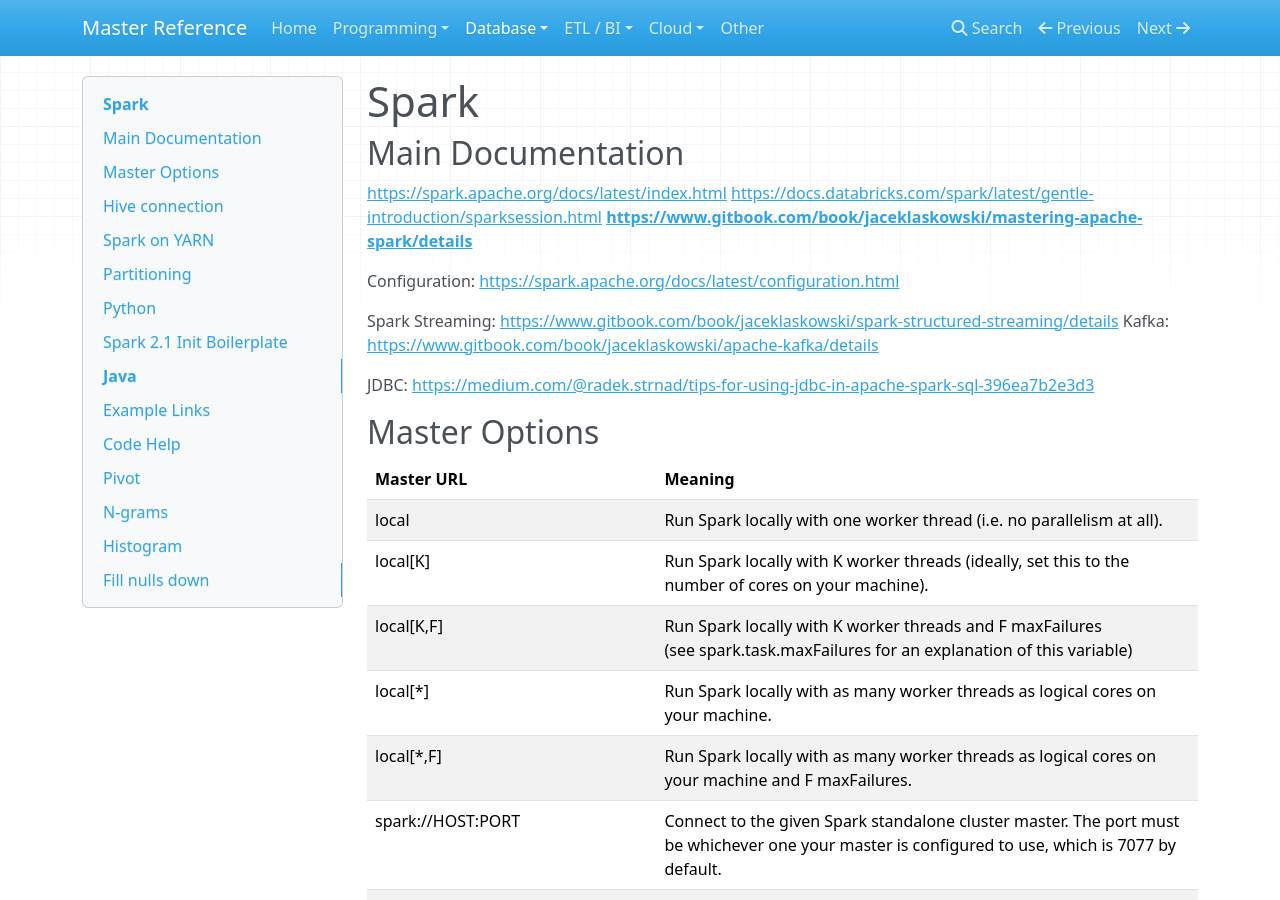
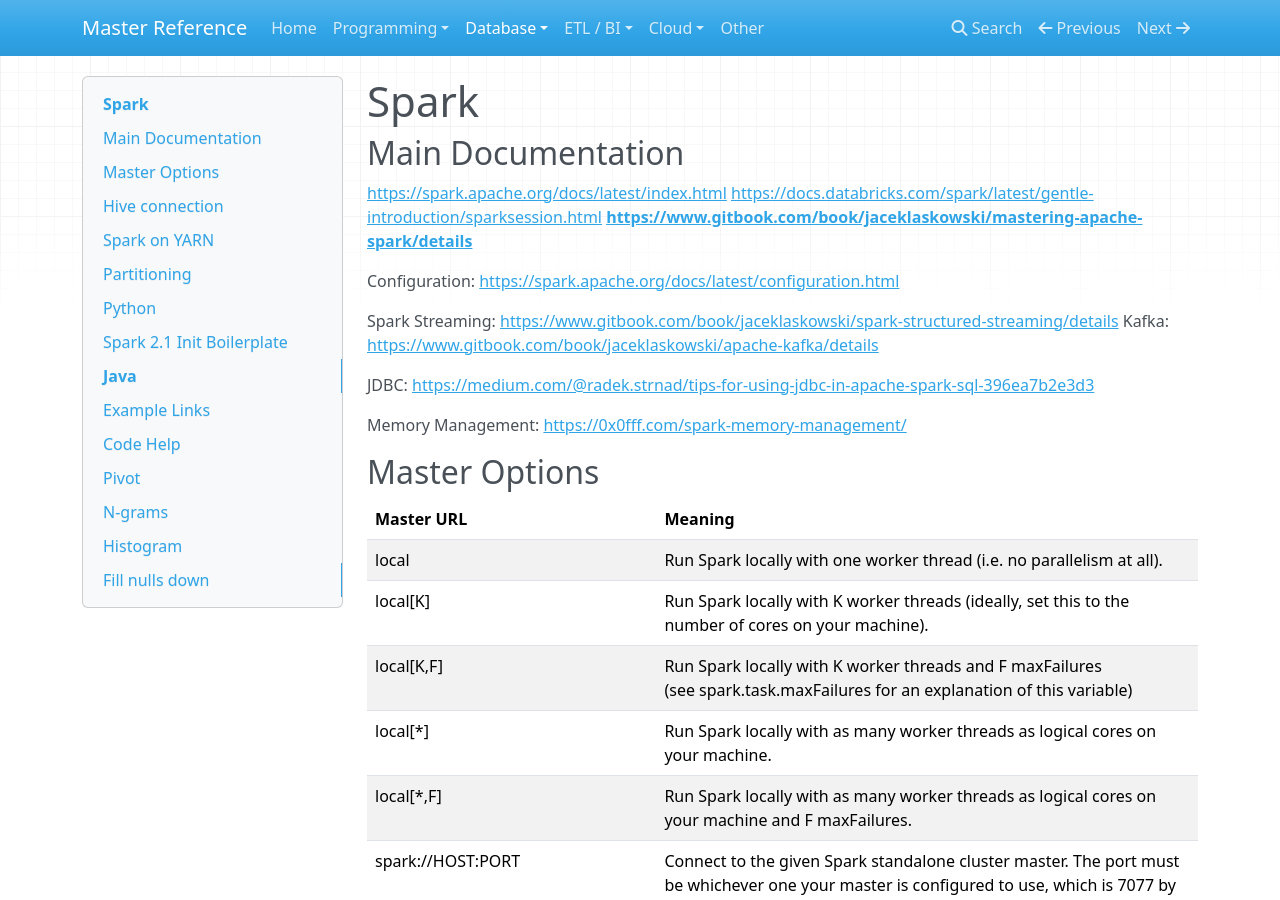
Before and after one commit to flarco/ref-docs, an MkDocs documentation site: the page built from docs/database/spark.md, in a window 1280 px wide and 900 px high. Built offline with MkDocs 1.6.1, drawn with Linux system fonts in a browser that asks for light colours; nearby versions of some CDN libraries; old or Windows-style settings are respelled for this version of MkDocs.

Commit message:
Spark addition

```diff
--- a/docs/database/spark.md
+++ b/docs/database/spark.md
@@ -12,6 +12,8 @@
 Kafka: [https://www.gitbook.com/book/jaceklaskowski/apache-kafka/details](https://www.gitbook.com/book/jaceklaskowski/apache-kafka/details)
 
 JDBC: <https://medium.com/@radek.strnad/tips-for-using-jdbc-in-apache-spark-sql-396ea7b2e3d3>
+
+Memory Management: <https://0x0fff.com/spark-memory-management/>
 
 ## Master Options
 
```
